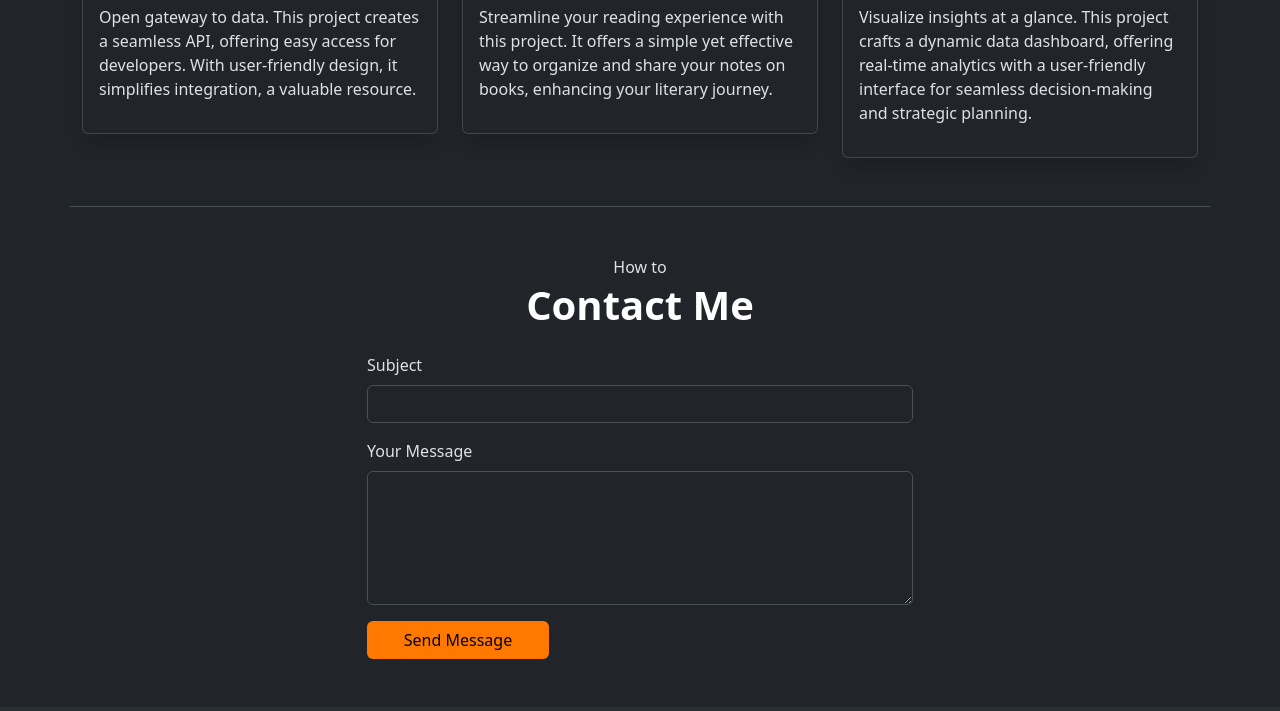
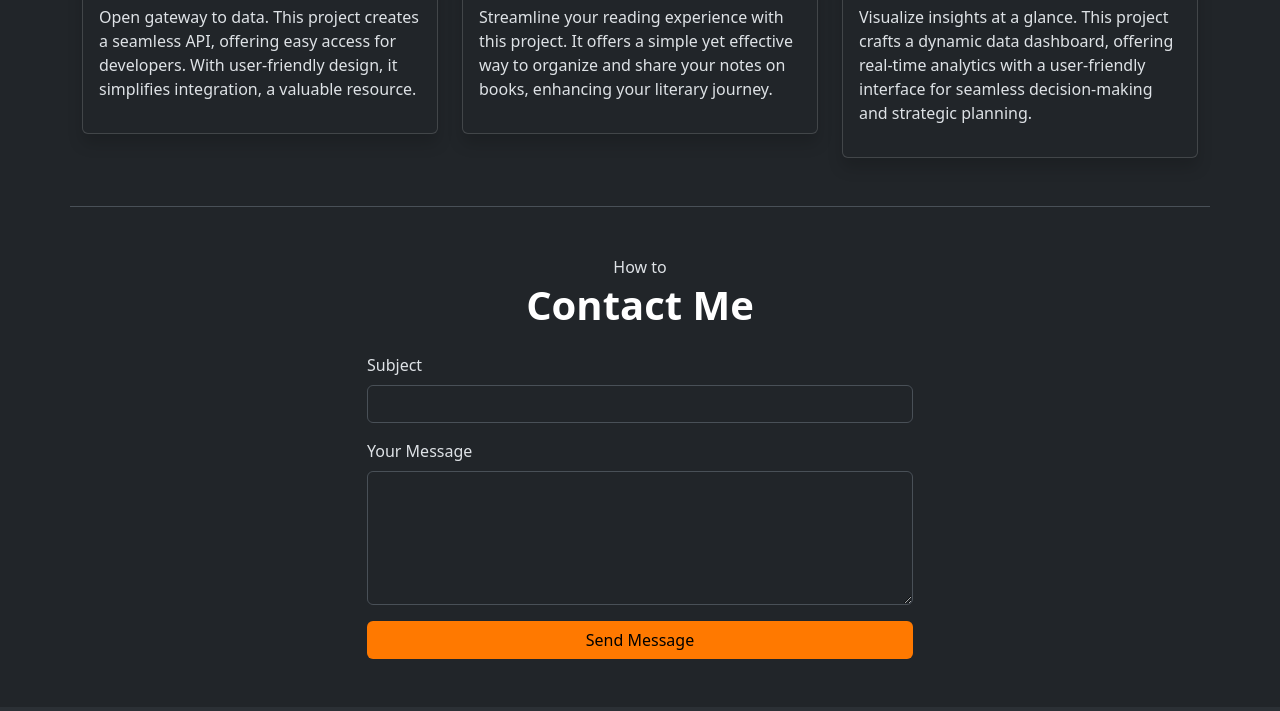
Before and after one commit to abanashi/personal-portfolio, a plain HTML site: page index.html in a window 1280 px wide. Shown: the part 2695-3406 px from the top of the page. Drawn offline with nearby package versions, Linux system fonts and the light colour scheme.

Commit message:
cmp-contactForm Make send button full width

```diff
--- a/index.html
+++ b/index.html
@@ -595,9 +595,8 @@
               <!-- Button type and information-->
               <button
                 type="button"
-                class="btn form-btn col-lg-4 col-sm-6"
+                class="btn form-btn col-12"
                 onclick="openEmailClient()"
-                class="form-btn"
               >
                 Send Message
               </button>
```
